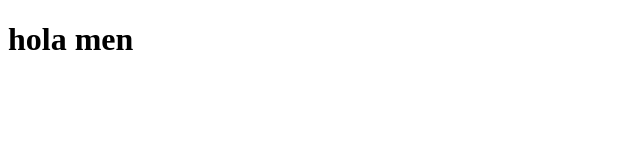
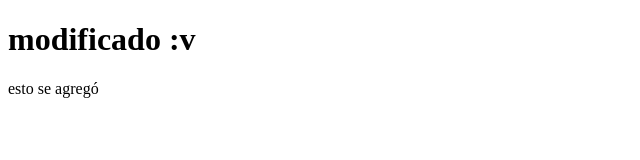
Before and after one commit to AngelRodriguez-115/git-curso, a plain HTML site: page index.html in a window 1280 px wide. Shown: the whole page, without its empty margins (0-640 px from the left). Drawn offline with Linux system fonts and the light colour scheme.

Commit message:
gregué nuevos lineas

```diff
--- a/index.html
+++ b/index.html
@@ -5,6 +5,7 @@
 	<title>Document</title>
 </head>
 <body>
-	<h1>hola men</h1>
+	<h1>modificado :v</h1>
+	<p>esto se agregó</p>
 </body>
 </html>
```
